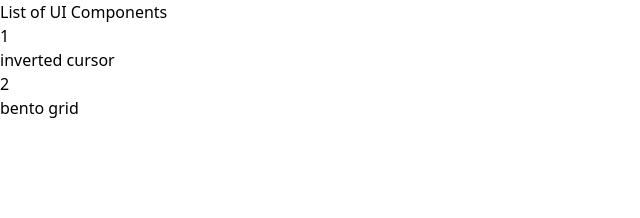
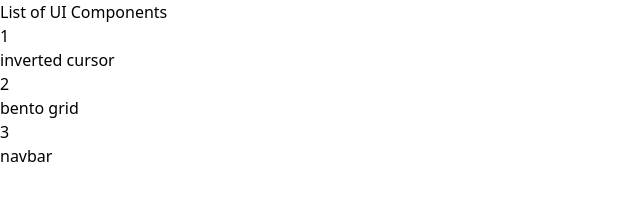
Before and after one commit to nekode-id/nekode-ui-component, a React (Vite) app: page / in a window 1280 px wide. Shown: the top 218 px of the page, without its empty margins (0-640 px from the left). Built offline with nearby package versions, Linux system fonts and the light colour scheme.

Commit message:
add navbar page to route

```diff
--- a/src/App.tsx
+++ b/src/App.tsx
@@ -8,6 +8,9 @@ export const componentLinks = [
   {
     link: "/bento-grid",
   },
+  {
+    link: "/navbar",
+  },
 ]
 
 export default function App() {
@@ -17,15 +20,16 @@ export default function App() {
         List of UI Components
       </h1>
 
-      <main className="container mx-auto mt-32">
-        <div className="grid grid-cols-1 md:grid-cols-2 lg:grid-cols-3 gap-4">
+      <main className="container mx-auto mt-32 px-5">
+        <div className="flex flex-wrap gap-4">
           {componentLinks.map((component, index) => (
-            <div key={component.link.split('/')[1]} className="p-4 bg-stone-700 hover:bg-stone-600 rounded-md">
-              <Link to={component.link} className="flex items-center gap-3 ">
+            <Link
+              to={component.link}
+              key={component.link.split('/')[1]}
+              className="p-4 bg-stone-900 hover:bg-gradient-to-b hover:from-stone-800 active:scale-[.9] transition duration-150 hover:to-stone-700 rounded-lg flex items-center gap-3 ">
                 <span className="text-white">{index + 1}</span>
-                  <h1 className="font-bold text-xl capitalize">{component.link.split('/')[1].replace("-"," ")}</h1>
-              </Link>
-            </div>
+                  <h1 className="font-bold text-xl capitalize text-white">{component.link.split('/')[1].replace("-"," ")}</h1>
+            </Link>
           ))}
         </div>
       </main>
--- a/src/main.tsx
+++ b/src/main.tsx
@@ -6,6 +6,7 @@ import { createBrowserRouter, RouterProvider } from 'react-router-dom'
 
 const InvertedCursorExample = lazy(() => import("./components/ui/InvertedCursor/example.tsx"))
 const BentoGridExample = lazy(() => import("./components/ui/BentoGrid/Example.tsx"))
+const NavbarExample = lazy(() => import("./components/ui/Navbar/Example.tsx"))
 
 const routes = createBrowserRouter([
   {
@@ -28,6 +29,14 @@ const routes = createBrowserRouter([
       </Suspense>
     ,
   },
+  {
+    path: "/navbar",
+    element:
+      <Suspense fallback="loading...">
+        <NavbarExample />
+      </Suspense>
+    ,
+  },
 
 ])
 
```
